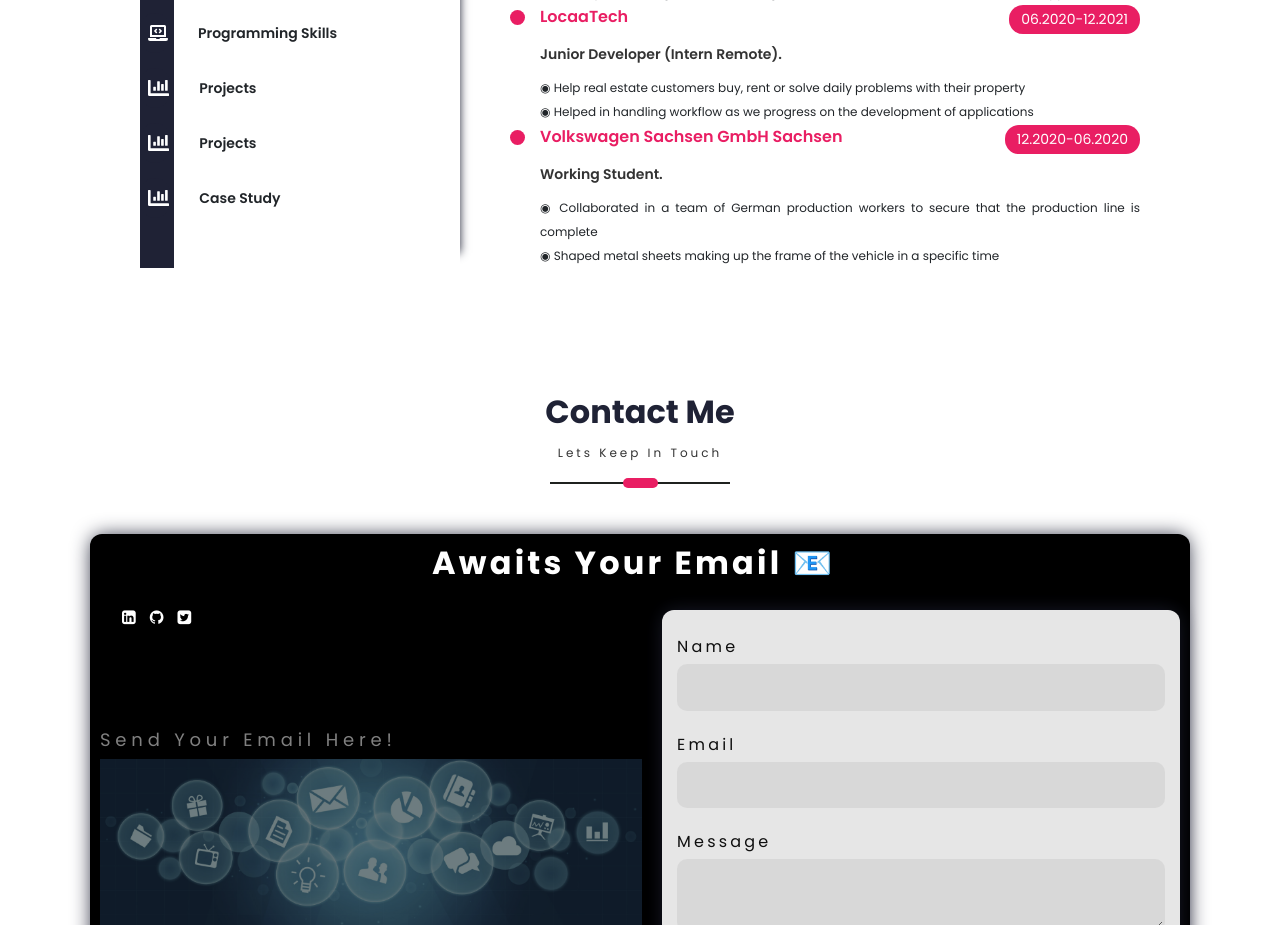
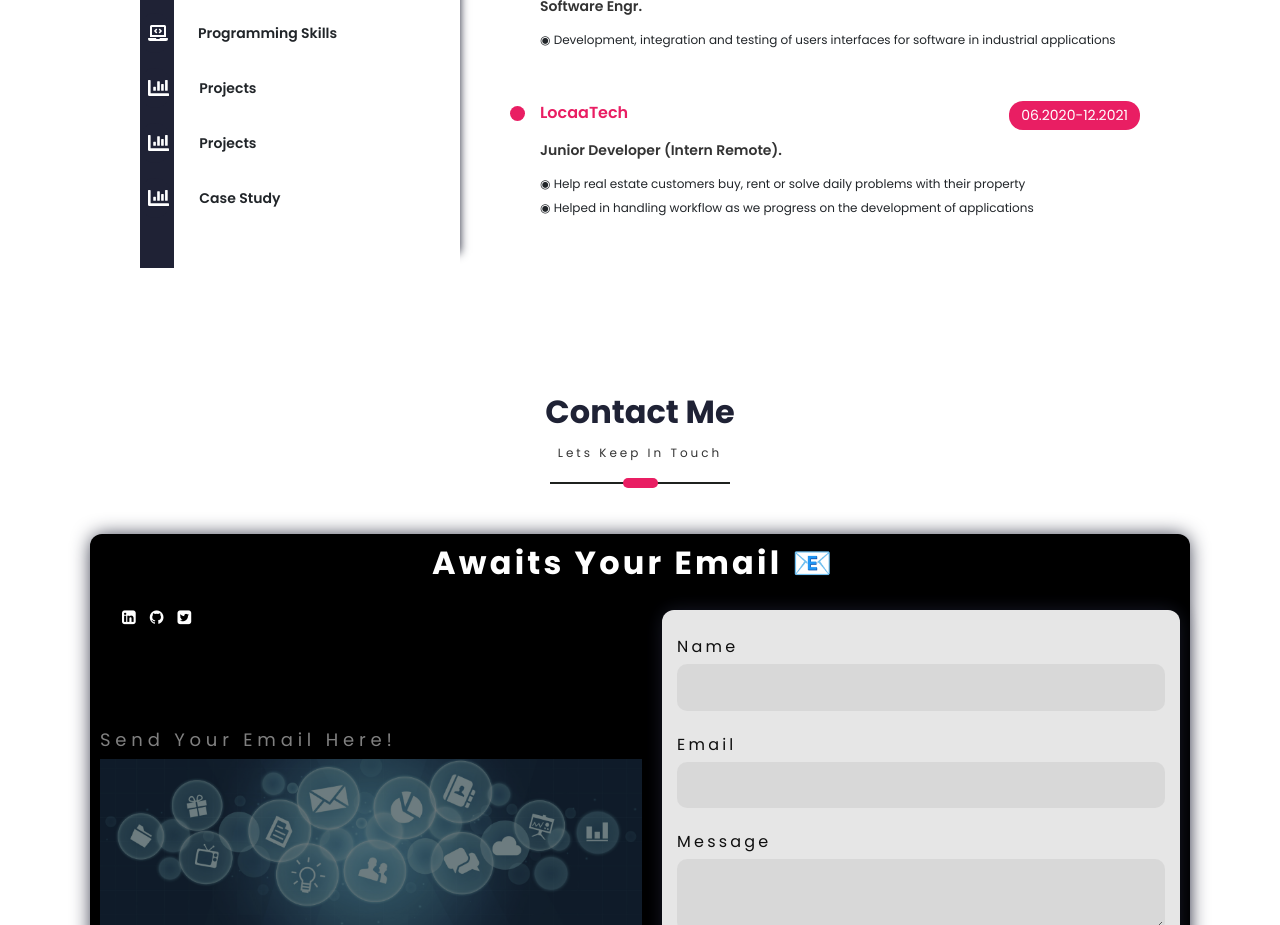
Before and after one commit to ambabasly/Personal_Website, a React (Create React App) app in the folder client/: page / in a window 1280 px wide. Shown: the part 1920-2845 px from the top of the page. Built offline with nearby package versions, Linux system fonts and the light colour scheme; a web font is replaced by a local one.

Commit message:
updating resume

```diff
--- a/client/src/PortfolioContainer/Resume/Resume.js
+++ b/client/src/PortfolioContainer/Resume/Resume.js
@@ -143,25 +143,6 @@ const Resume = (props) => {
           <br />
           <span className="resume-description-text">
           ◉ Helped in handling workflow as we progress on the development of applications
-          </span>
-          <br />
-        </div>
-      </div>
-
-      <div className="experience-container">
-        <ResumeHeading
-          heading={"Volkswagen Sachsen GmbH Sachsen"}
-          subHeading={"Working Student."}
-          fromDate={"12.2020"}
-          toDate={"06.2020"}
-        />
-        <div className="experience-description">
-          <span className="resume-description-text">
-          ◉ Collaborated in a team of German production workers to secure that the production line is complete
-          </span>
-          <br />
-          <span className="resume-description-text">
-          ◉ Shaped metal sheets making up the frame of the vehicle in a specific time
           </span>
           <br />
         </div>
```
